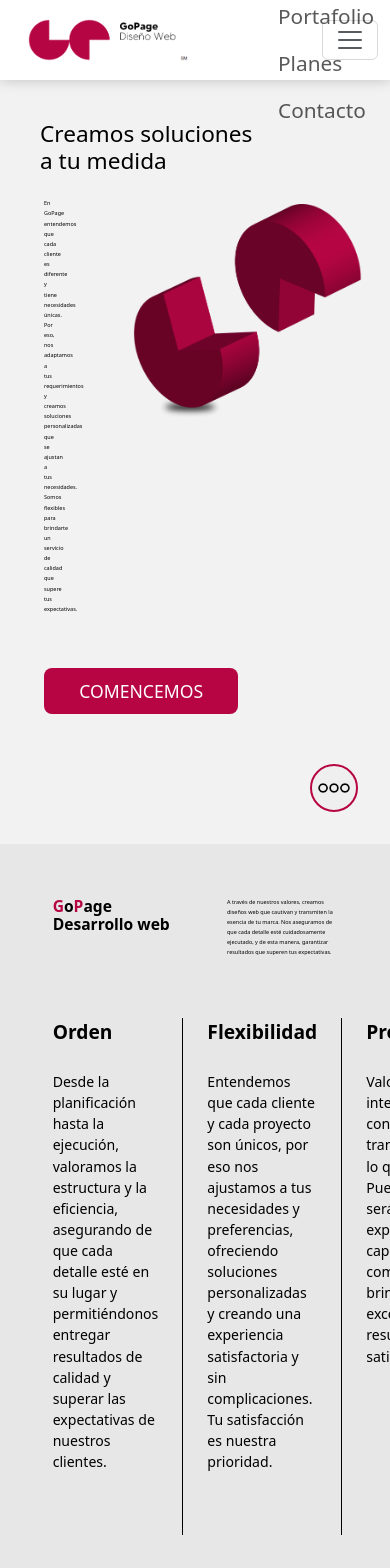
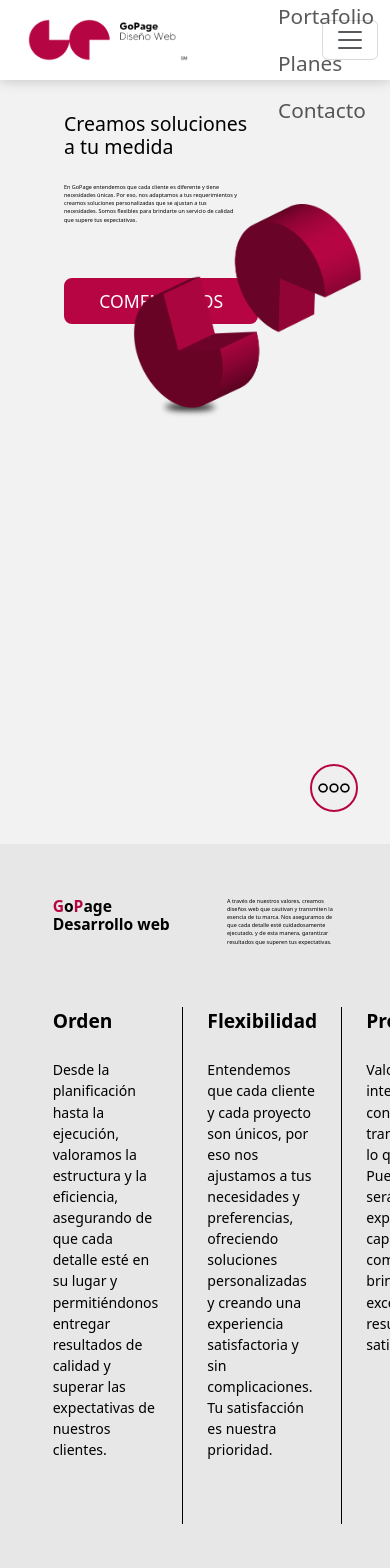
Before and after one commit to dileo24/portafolioGP, a React (Create React App) app in the folder client/: page / in a window 390 px wide. Shown: the top 1568 px of the page. Built offline with nearby package versions, Linux system fonts and the light colour scheme.

Commit message:
mejoras en planes e inicio

```diff
--- a/client/src/components/Contacto.jsx
+++ b/client/src/components/Contacto.jsx
@@ -84,7 +84,7 @@ export default function Contacto() {
               id="message"
               name="message"
               required
-              placeholder="Cuéntenos sobre su empresa/negocio y lo que le gustaría conseguir con su página, nosotros nos pondremos en contacto en cuanto podamos..."
+              placeholder="Contanos sobre tu empresa/negocio y lo que te gustaría conseguir con tu página, nosotros nos pondremos en contacto en cuanto podamos."
             ></textarea>
 
             <input type="submit" value="Enviar" className="btnEnviar" />
--- a/client/src/components/Planes.jsx
+++ b/client/src/components/Planes.jsx
@@ -63,7 +63,7 @@ export default function Planes() {
           <p className="text">
             Plan especializado para comercios en constante movimiento de
             clientes, precios, información... Mejorará ampliamente el control de
-            venta y podrá usted mismo gestionar cada dato!
+            venta y podrá usted mismo gestionar cada dato.
           </p>
           <div className="detalles">
             <div className="lista">
@@ -116,7 +116,7 @@ export default function Planes() {
           <p className="text">
             Plan enfocado en pequeñas empresas que necesitan hacer un listado de
             productos o servicios especificos, ideal para llegar de mejor manera
-            al cliente y agilizar procesos de ventas
+            al cliente y agilizar procesos de ventas.
           </p>
           <div className="detalles">
             <div className="lista">
--- a/client/src/styles/base/_settings.scss
+++ b/client/src/styles/base/_settings.scss
@@ -5,7 +5,7 @@ $fondoClaro: #f2f2f2;
 $grisClaro: #e7e7e7;
 $grisOscuro: #808080;
 $descrSize: 1.4vw;
-$descrLineHeight: 2.6vw;
+$descrLineHeight: 150%;
 
 @mixin center {
   display: flex;
@@ -53,6 +53,6 @@ html {
   scroll-behavior: smooth;
 }
 
-section[id] {
-  scroll-margin-top: 5rem;
-}
+// section[id] {
+//   scroll-margin-top: 5rem;
+// }
--- a/client/src/styles/components/_contacto.scss
+++ b/client/src/styles/components/_contacto.scss
@@ -46,6 +46,8 @@
           font-weight: 700;
           color: white;
           text-align: start;
+          width: 130%;
+          margin-bottom: 2rem;
         }
         .parrafo {
           width: 130%;
--- a/client/src/styles/components/_nosotros.scss
+++ b/client/src/styles/components/_nosotros.scss
@@ -7,20 +7,19 @@
     background-color: rgba(255, 255, 255, 0);
     color: black;
     .titulo-inicio {
-      font-size: 5.8vw;
-      font-weight: 400;
-      padding: 7.5rem 0 0 2.5rem;
+      font-size: 5vw;
+      padding: 10rem 0 0 4rem;
     }
     .descr-inicio {
-      margin: 1.5rem 44rem 4rem 2.75rem;
+      margin: 1.5rem 0 4rem 4rem;
+      width: 45%;
       font-size: $descrSize;
       font-weight: 100;
-      // line-height: 2.2rem;
-      line-height: $descrLineHeight;
+      line-height: 150%;
     }
     .button-inicio {
       @include botones;
-      margin-left: 2.75rem;
+      margin-left: 4rem;
     }
     .button-inicio:hover {
       background-color: #ad3760;
@@ -93,8 +92,8 @@
 
 // Hasta monitores anchos (Televisores no: los TV tienen más de 1430px)
 @media only screen and (max-width: 1430px) {
-  .descr-inicio {
-    margin-right: 36rem !important;
+  .titulo-inicio {
+    padding-top: 7rem !important;
   }
   .inicio {
     height: 110vh !important;
@@ -127,9 +126,6 @@
 
 // Hasta monitores delgados (también adquieren las propiedades de los monitores anchos)
 @media only screen and (max-width: 1200px) {
-  .descr-inicio {
-    margin-right: 31rem !important;
-  }
   // altos
   @media only screen and (min-height: 590px) {
     .GPcontainer {
--- a/client/src/styles/components/_planes.scss
+++ b/client/src/styles/components/_planes.scss
@@ -2,7 +2,7 @@
   padding-bottom: 4rem;
   background-color: $grisClaro;
   .planesYPrecios {
-    padding-top: 4rem;
+    padding-top: 5rem;
     // padding-bottom: 4rem;
     @include centerCol;
     padding-bottom: 3rem;
@@ -18,8 +18,10 @@
       p {
         color: black;
         font-size: $descrSize;
+        line-height: $descrLineHeight;
         text-align: center;
         font-weight: 300;
+        margin: 0;
       }
     }
   }
@@ -32,7 +34,7 @@
   }
   .planes {
     @include centerRow;
-    padding: 1rem 3rem 0 3rem;
+    padding: 0 3rem 0 3rem;
     justify-content: space-evenly;
     align-items: center;
     flex-wrap: wrap;
@@ -41,9 +43,8 @@
     }
     .plan {
       @include centerCol;
-      justify-content: flex-end;
+      justify-content: flex-start;
       width: 25rem;
-      height: 62rem;
       color: black;
       .nombrePlan {
         margin: 3rem 0 0.5rem 0;
```
